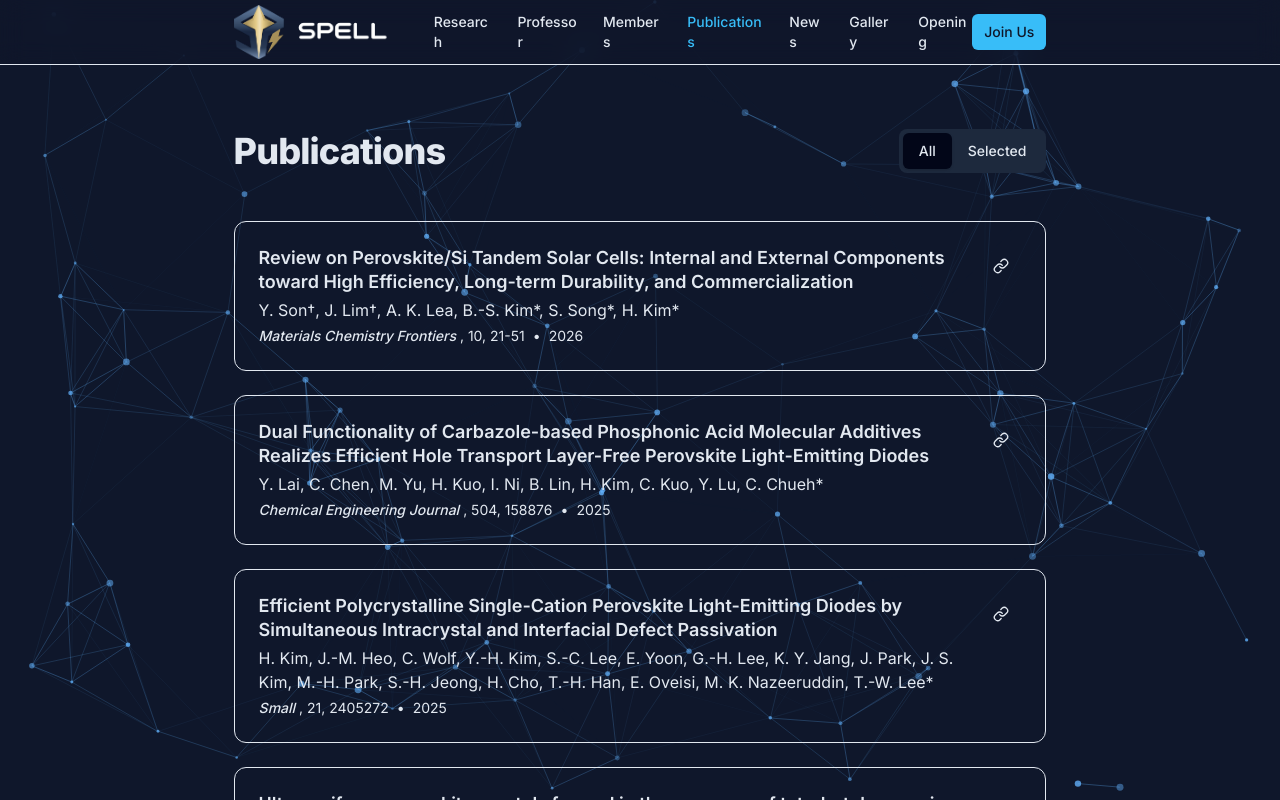
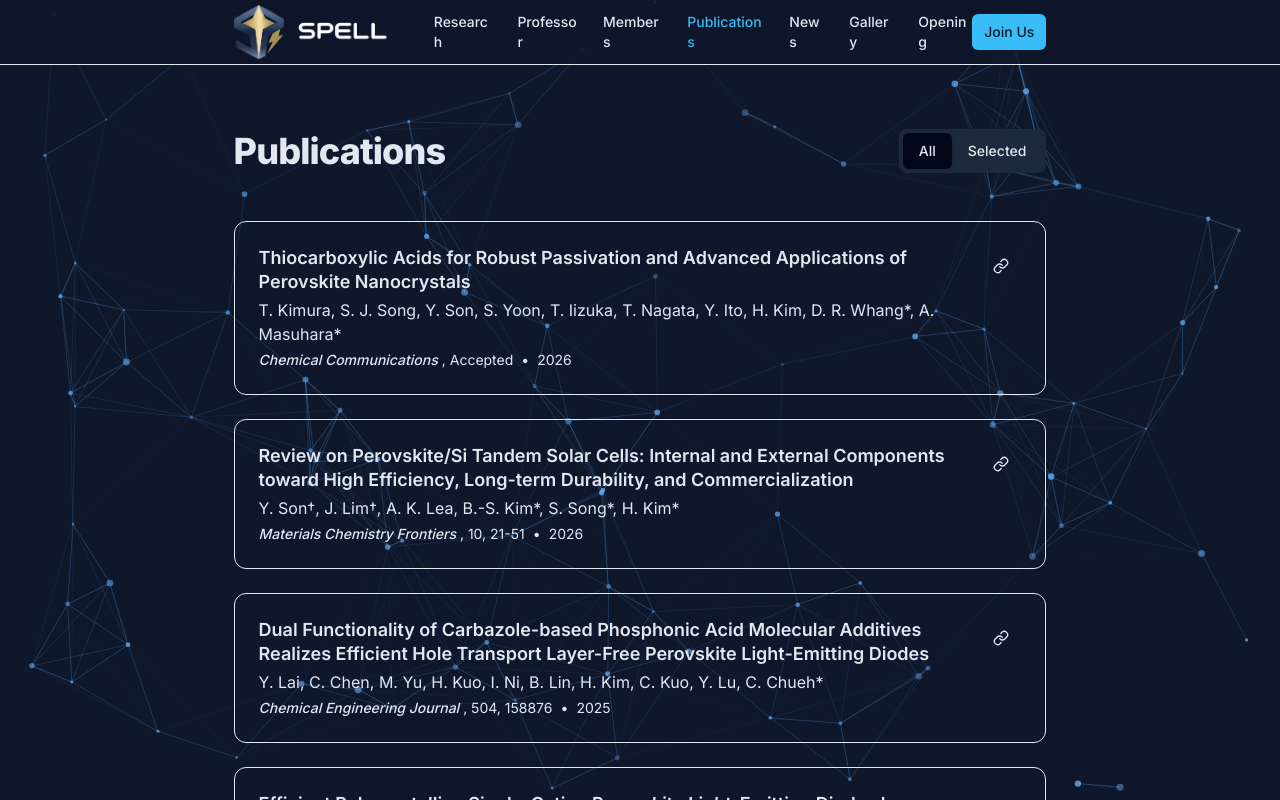
Before and after one commit to b-coder5280/spell_web, a Next.js app: page /publication in a window 1280 px wide. Shown: the top 800 px of the page. Built offline with nearby package versions, Linux system fonts and the light colour scheme.

Commit message:
Update publications

```diff
--- a/src/app/research/page.tsx
+++ b/src/app/research/page.tsx
@@ -20,7 +20,7 @@ export default function ResearchPage() {
                 {/* Research Thrusts Grid Section */}
                 <div className="mb-24 mt-12">
                     <div className="mb-16 text-center">
-                        <h1 className="text-4xl font-extrabold tracking-tight">Our Vision & Core Research</h1>
+                        <h1 className="text-4xl font-extrabold tracking-tight">Our Vision & Core Research Areas</h1>
                         <p className="mt-4 text-xl text-muted-foreground max-w-3xl mx-auto">
                             We aim to <span className="font-bold text-white">redefine the limits of semiconductor technology</span> by leveraging novel materials and innovative device architectures.
                         </p>
--- a/src/data/publications.ts
+++ b/src/data/publications.ts
@@ -13,6 +13,16 @@ export interface Publication {
 }
 
 export const publications: Publication[] = [
+    {
+        id: "p44",
+        title: "Thiocarboxylic Acids for Robust Passivation and Advanced Applications of Perovskite Nanocrystals",
+        authors: ["T. Kimura", "S. J. Song", "Y. Son", "S. Yoon", "T. Iizuka", "T. Nagata", "Y. Ito", "H. Kim", "D. R. Whang*", "A. Masuhara*"],
+        journal: "Chemical Communications",
+        year: 2026,
+        volume: ", Accepted",
+        selected: false,
+        doi: "https://pubs.rsc.org/en/content/articlelanding/2026/cc/d5cc07280h",
+    },
     {
         id: "p1",
         title: "Review on Perovskite/Si Tandem Solar Cells: Internal and External Components toward High Efficiency, Long-term Durability, and Commercialization",
```
